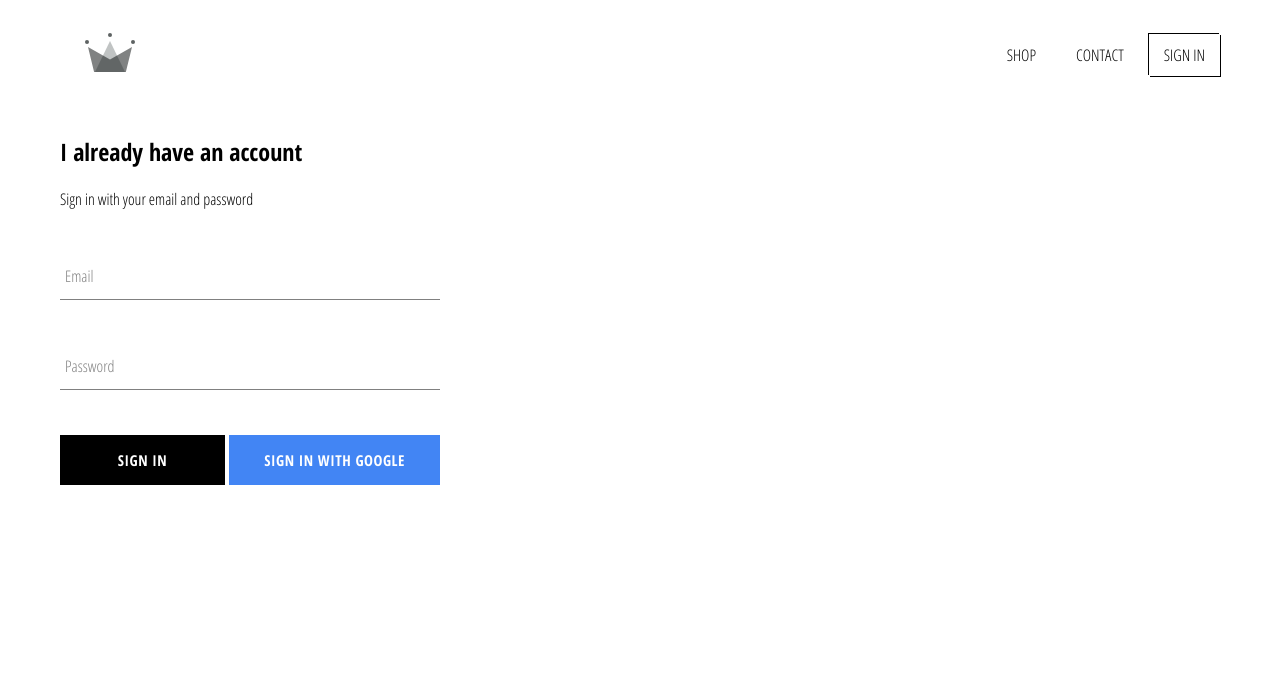
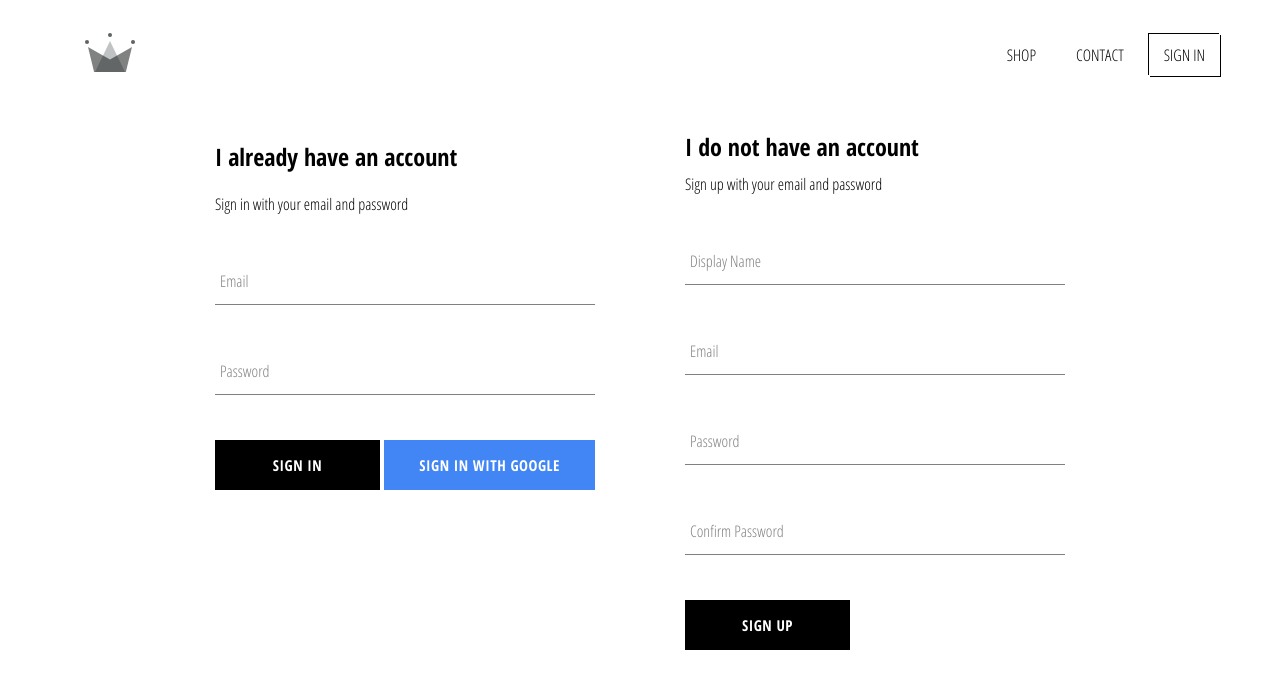
Before and after one commit to wafash08/ecommerce-clothing, a React (Create React App) app: page /signin in a window 1280 px wide. Shown: the top 688 px of the page. Built offline with nearby package versions, Linux system fonts and the light colour scheme; no server answers.

Commit message:
implemented firebase utils, included ability to store authenticated user into firebase

```diff
--- a/src/App.css
+++ b/src/App.css
@@ -1,6 +1,6 @@
 *,
 *::after,
-::before {
+*::before {
   box-sizing: border-box;
 }
 
--- a/src/App.js
+++ b/src/App.js
@@ -4,7 +4,7 @@ import HomePage from "./pages/homepage/homepage";
 import ShopPage from "./pages/shoppage/shopPage";
 import SignInSignUp from "./pages/sign-in-sign-up-page/sign-in-sign-up";
 import Header from "./components/header/header";
-import { auth } from "./firebase/firebase.utils";
+import { auth, createUserProfileDocument } from "./firebase/firebase.utils";
 
 import "./App.css";
 
@@ -16,10 +16,22 @@ class App extends Component {
   unsubscribeFromAuth = null;
 
   componentDidMount() {
-    this.unsubscribeFromAuth = auth.onAuthStateChanged(user => {
-      this.setState({ currentUser: user });
+    this.unsubscribeFromAuth = auth.onAuthStateChanged(async userAuth => {
+      if (userAuth) {
+        const userRef = await createUserProfileDocument(userAuth);
 
-      console.log(user);
+        userRef.onSnapshot(snapShot => {
+          this.setState({
+            currentUser: {
+              id: snapShot.id,
+              ...snapShot.data(),
+            },
+          });
+          console.log(this.state);
+        });
+      } else {
+        this.setState({ currentUser: userAuth });
+      }
     });
   }
 
--- /dev/null
+++ b/src/components/sign-up/sign-up.jsx
@@ -0,0 +1,97 @@
+import React, { Component } from "react";
+
+import FormInput from "../form-input/form-input";
+import CustomButton from "../custom-button/custom-button";
+
+import { auth, createUserProfileDocument } from "../../firebase/firebase.utils";
+
+import "./sign-up.scss";
+
+export default class SignUp extends Component {
+  state = {
+    displayName: "",
+    email: "",
+    password: "",
+    confirmPassword: "",
+  };
+
+  handleSubmit = async event => {
+    event.preventDefault();
+
+    const { displayName, email, password, confirmPassword } = this.state;
+
+    if (password !== confirmPassword) {
+      alert("Password don't match");
+      return;
+    }
+
+    try {
+      const { user } = await auth.createUserWithEmailAndPassword(
+        email,
+        password
+      );
+
+      await createUserProfileDocument(user, { displayName });
+
+      this.setState({
+        displayName: "",
+        email: "",
+        password: "",
+        confirmPassword: "",
+      });
+    } catch (error) {
+      console.error(error);
+    }
+  };
+
+  handleChange = event => {
+    const { name, value } = event.target;
+
+    this.setState({ [name]: value });
+  };
+
+  render() {
+    const { displayName, email, password, confirmPassword } = this.state;
+    return (
+      <div className='sign-up'>
+        <h2 className='title'>I do not have an account</h2>
+        <span>Sign up with your email and password</span>
+        <form className='sign-up-form' onSubmit={this.handleSubmit}>
+          <FormInput
+            type='text'
+            name='displayName'
+            value={displayName}
+            onChange={this.handleChange}
+            label='Display Name'
+            required
+          />
+          <FormInput
+            type='email'
+            name='email'
+            value={email}
+            onChange={this.handleChange}
+            label='Email'
+            required
+          />
+          <FormInput
+            type='password'
+            name='password'
+            value={password}
+            onChange={this.handleChange}
+            label='Password'
+            required
+          />
+          <FormInput
+            type='password'
+            name='confirmPassword'
+            value={confirmPassword}
+            onChange={this.handleChange}
+            label='Confirm Password'
+            required
+          />
+          <CustomButton type='submit'>SIGN UP</CustomButton>
+        </form>
+      </div>
+    );
+  }
+}
--- /dev/null
+++ b/src/components/sign-up/sign-up.scss
@@ -0,0 +1,9 @@
+.sign-up {
+  display: flex;
+  flex-direction: column;
+  width: 380px;
+
+  .title {
+    margin: 10px 0;
+  }
+}
--- a/src/firebase/firebase.utils.js
+++ b/src/firebase/firebase.utils.js
@@ -12,6 +12,31 @@ const firebaseConfig = {
   measurementId: "G-Z58H86521P",
 };
 
+export const createUserProfileDocument = async (userAuth, additionalData) => {
+  if (!userAuth) return;
+
+  const userRef = firestore.doc(`users/${userAuth.uid}`);
+  const snapShot = await userRef.get();
+
+  if (!snapShot.exists) {
+    const { displayName, email } = userAuth;
+    const createdAt = new Date();
+
+    try {
+      await userRef.set({
+        displayName,
+        email,
+        createdAt,
+        ...additionalData,
+      });
+    } catch (error) {
+      console.log("error creating user", error.message);
+    }
+  }
+
+  return userRef;
+};
+
 firebase.initializeApp(firebaseConfig);
 
 export const auth = firebase.auth();
--- a/src/pages/sign-in-sign-up-page/sign-in-sign-up.jsx
+++ b/src/pages/sign-in-sign-up-page/sign-in-sign-up.jsx
@@ -1,9 +1,13 @@
 import SignIn from "../../components/sign-in/sign-in";
+import SignUp from "../../components/sign-up/sign-up";
+
+import "./sign-in-sign-up.scss";
 
 export default function SignInSignUp() {
   return (
     <div className='sign-in-sign-up'>
       <SignIn />
+      <SignUp />
     </div>
   );
 }
--- a/src/pages/sign-in-sign-up-page/sign-in-sign-up.scss
+++ b/src/pages/sign-in-sign-up-page/sign-in-sign-up.scss
@@ -0,0 +1,6 @@
+.sign-in-sign-up {
+  width: 850px;
+  display: flex;
+  justify-content: space-between;
+  margin: 30px auto;
+}
```
